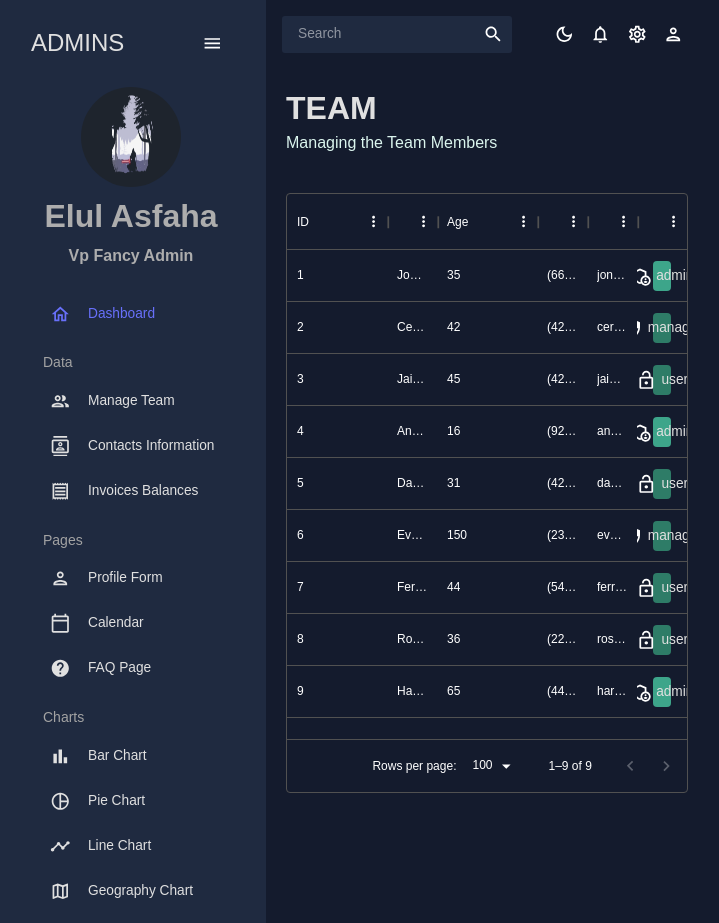
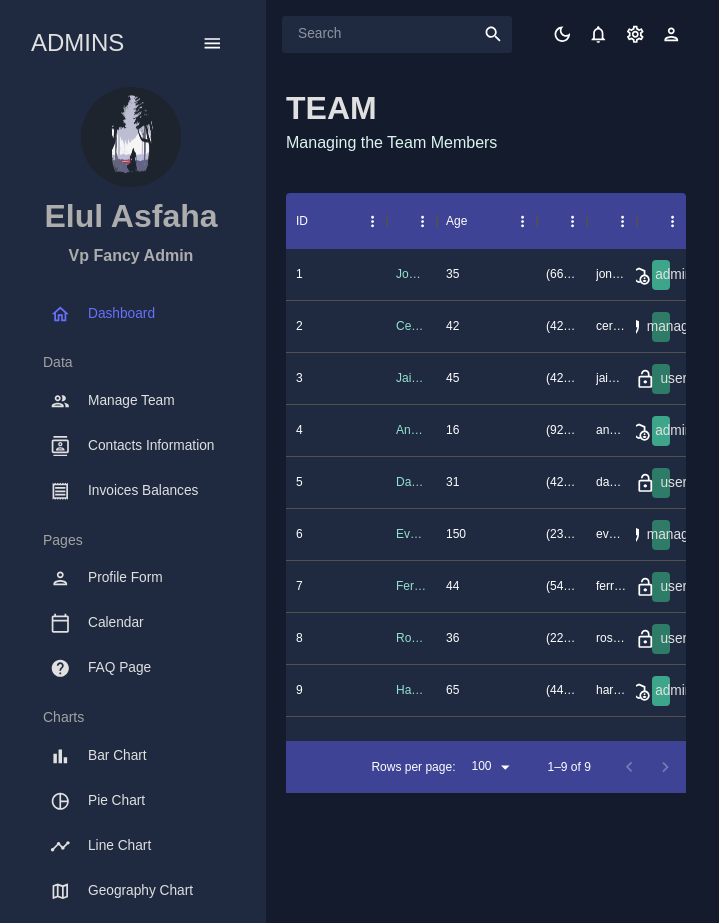
Before and after one commit to Elul-Asfaha/dashboard, a React (Vite) app: page /team in a window 1280 px wide. Shown: the whole page, without its empty margins (4-723 px from the left). Built offline with nearby package versions, Linux system fonts and the light colour scheme.

Commit message:
update table look in team

```diff
--- a/src/scenes/team/index.jsx
+++ b/src/scenes/team/index.jsx
@@ -19,7 +19,7 @@ const Team = () => {
             field: "name",
             headerName: "Name",
             flex: 1,
-            cellClasssName: "name-column-cell",
+            cellClassName: "name-column--cell",
         },
 
         {
@@ -41,8 +41,8 @@ const Team = () => {
         },
 
         {
-            field: "acess",
-            headerName: "Acess Level",
+            field: "access",
+            headerName: "Access Level",
             flex: 1,
             renderCell: ({ row: { access } }) => {
                 return (
@@ -75,7 +75,35 @@ const Team = () => {
     return (
         <Box m='20px'>
             <Header title='TEAM' subtitle='Managing the Team Members' />
-            <Box m='40px 0 0 0' height='75vh'>
+            <Box
+                m='40px 0 0 0'
+                height='75vh'
+                sx={{
+                    "& .MuiDataGrid-root": {
+                        border: "none",
+                    },
+
+                    "& .MuiDataGrid-cell": {
+                        borderBottom: "none",
+                    },
+
+                    "& .name-column--cell": {
+                        color: colors.greenAccent[300],
+                    },
+
+                    "& .MuiDataGrid-columnHeaders": {
+                        backgroundColor: colors.blueAccent[700],
+                        borderBottom: "none",
+                    },
+                    "& .MuiDataGrid-virtualScroller": {
+                        backgroundColor: colors.primary[400],
+                    },
+                    "& .MuiDataGrid-footerContainer": {
+                        borderTop: "none",
+                        backgroundColor: colors.blueAccent[700],
+                    },
+                }}
+            >
                 <DataGrid rows={mockDataTeam} columns={columns}></DataGrid>
             </Box>
         </Box>
```
